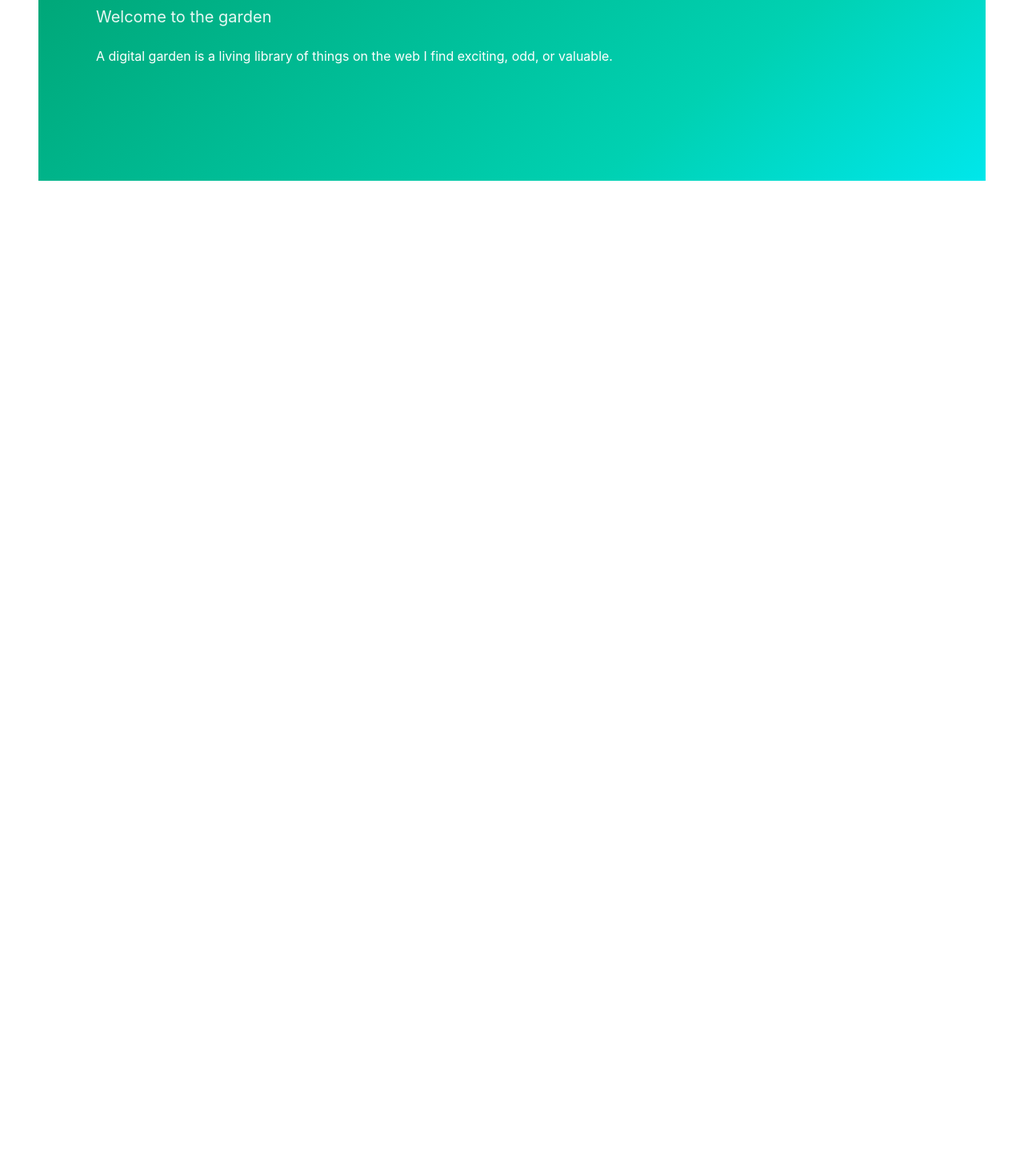
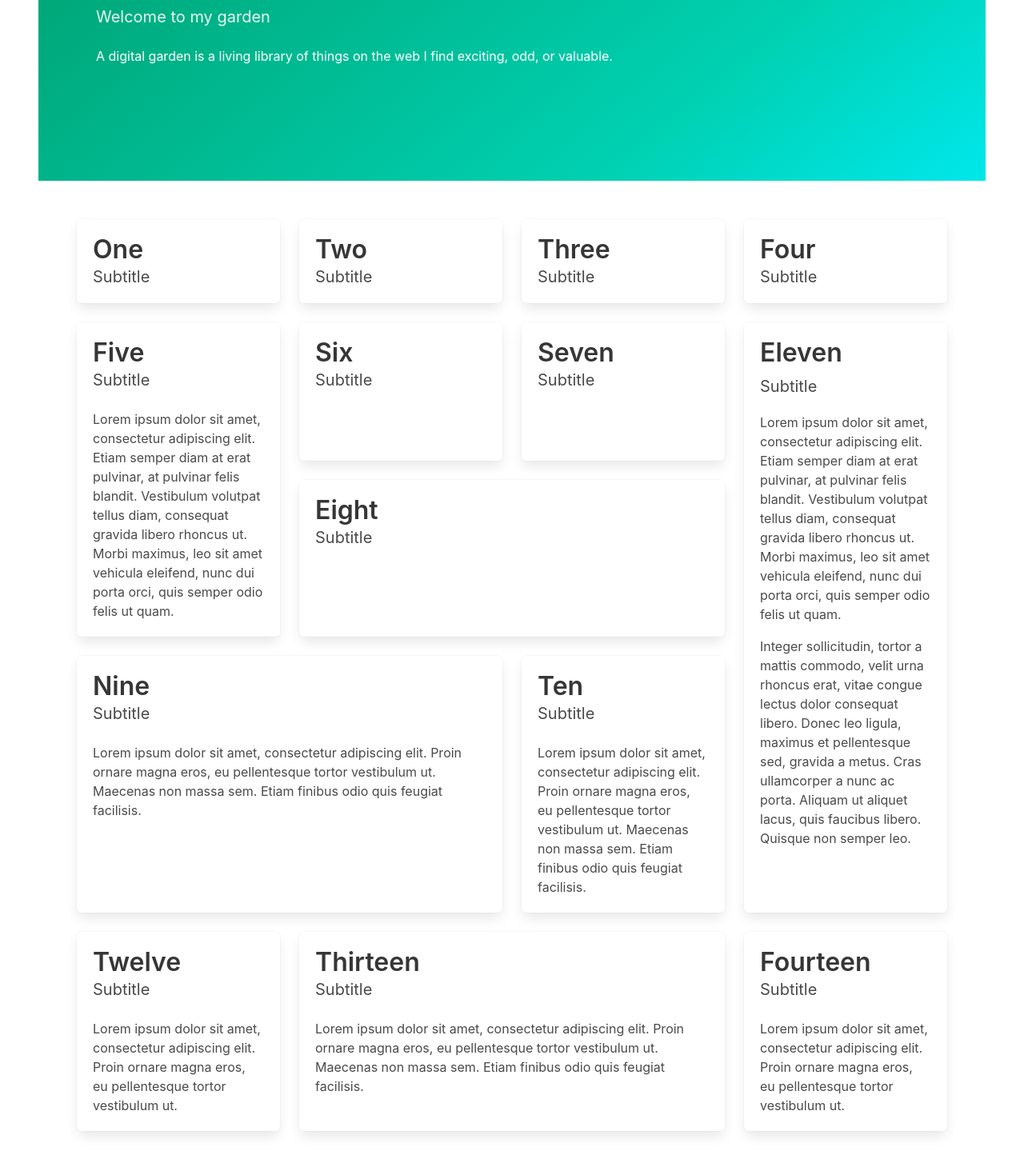
Before and after one commit to eli1797/Learning_Vue, a Vue app in the folder blog/: page /garden in a window 1280 px wide. Shown: the part 271-1730 px from the top of the page at 80% size. Before the commit the page ends 800 px from the top, so only its background shows below. Built offline with nearby package versions, Linux system fonts and the light colour scheme.

Commit message:
tile placeholder
experimenting with content structure for the digital garden

```diff
--- a/blog/src/views/Garden.vue
+++ b/blog/src/views/Garden.vue
@@ -5,7 +5,7 @@
         <div class="container">
           <h1 class="title">Garden</h1>
           <h2 class="subtitle">
-            Welcome to the garden
+            Welcome to my garden
           </h2>
 
           <div class="content">
@@ -16,5 +16,137 @@
         </div>
       </div>
     </section>
+
+    <section class="section">
+      <div class="container">
+        <div class="tile is-ancestor">
+  <div class="tile is-parent">
+    <article class="tile is-child box">
+      <p class="title">One</p>
+      <p class="subtitle">Subtitle</p>
+    </article>
+  </div>
+  <div class="tile is-parent">
+    <article class="tile is-child box">
+      <p class="title">Two</p>
+      <p class="subtitle">Subtitle</p>
+    </article>
+  </div>
+  <div class="tile is-parent">
+    <article class="tile is-child box">
+      <p class="title">Three</p>
+      <p class="subtitle">Subtitle</p>
+    </article>
+  </div>
+  <div class="tile is-parent">
+    <article class="tile is-child box">
+      <p class="title">Four</p>
+      <p class="subtitle">Subtitle</p>
+    </article>
+  </div>
+</div>
+
+<div class="tile is-ancestor">
+  <div class="tile is-vertical is-9">
+    <div class="tile">
+      <div class="tile is-parent">
+        <article class="tile is-child box">
+          <p class="title">Five</p>
+          <p class="subtitle">Subtitle</p>
+          <div class="content">
+            <p>Lorem ipsum dolor sit amet, consectetur adipiscing elit. Etiam semper diam at erat pulvinar, at pulvinar felis blandit. Vestibulum volutpat tellus diam, consequat gravida libero rhoncus ut. Morbi maximus, leo sit amet vehicula eleifend, nunc dui porta orci, quis semper odio felis ut quam.</p>
+          </div>
+        </article>
+      </div>
+      <div class="tile is-8 is-vertical">
+        <div class="tile">
+          <div class="tile is-parent">
+            <article class="tile is-child box">
+              <p class="title">Six</p>
+              <p class="subtitle">Subtitle</p>
+            </article>
+          </div>
+          <div class="tile is-parent">
+            <article class="tile is-child box">
+              <p class="title">Seven</p>
+              <p class="subtitle">Subtitle</p>
+            </article>
+          </div>
+        </div>
+        <div class="tile is-parent">
+          <article class="tile is-child box">
+            <p class="title">Eight</p>
+            <p class="subtitle">Subtitle</p>
+          </article>
+        </div>
+      </div>
+    </div>
+    <div class="tile">
+      <div class="tile is-8 is-parent">
+        <article class="tile is-child box">
+          <p class="title">Nine</p>
+          <p class="subtitle">Subtitle</p>
+          <div class="content">
+            <p>Lorem ipsum dolor sit amet, consectetur adipiscing elit. Proin ornare magna eros, eu pellentesque tortor vestibulum ut. Maecenas non massa sem. Etiam finibus odio quis feugiat facilisis.</p>
+          </div>
+        </article>
+      </div>
+      <div class="tile is-parent">
+        <article class="tile is-child box">
+          <p class="title">Ten</p>
+          <p class="subtitle">Subtitle</p>
+          <div class="content">
+            <p>Lorem ipsum dolor sit amet, consectetur adipiscing elit. Proin ornare magna eros, eu pellentesque tortor vestibulum ut. Maecenas non massa sem. Etiam finibus odio quis feugiat facilisis.</p>
+          </div>
+        </article>
+      </div>
+    </div>
+  </div>
+  <div class="tile is-parent">
+    <article class="tile is-child box">
+      <div class="content">
+        <p class="title">Eleven</p>
+        <p class="subtitle">Subtitle</p>
+        <div class="content">
+          <p>Lorem ipsum dolor sit amet, consectetur adipiscing elit. Etiam semper diam at erat pulvinar, at pulvinar felis blandit. Vestibulum volutpat tellus diam, consequat gravida libero rhoncus ut. Morbi maximus, leo sit amet vehicula eleifend, nunc dui porta orci, quis semper odio felis ut quam.</p>
+          <p>Integer sollicitudin, tortor a mattis commodo, velit urna rhoncus erat, vitae congue lectus dolor consequat libero. Donec leo ligula, maximus et pellentesque sed, gravida a metus. Cras ullamcorper a nunc ac porta. Aliquam ut aliquet lacus, quis faucibus libero. Quisque non semper leo.</p>
+        </div>
+      </div>
+    </article>
+  </div>
+</div>
+
+<div class="tile is-ancestor">
+  <div class="tile is-parent">
+    <article class="tile is-child box">
+      <p class="title">Twelve</p>
+      <p class="subtitle">Subtitle</p>
+      <div class="content">
+        <p>Lorem ipsum dolor sit amet, consectetur adipiscing elit. Proin ornare magna eros, eu pellentesque tortor vestibulum ut.</p>
+      </div>
+    </article>
+  </div>
+  <div class="tile is-parent is-6">
+    <article class="tile is-child box">
+      <p class="title">Thirteen</p>
+      <p class="subtitle">Subtitle</p>
+      <div class="content">
+        <p>Lorem ipsum dolor sit amet, consectetur adipiscing elit. Proin ornare magna eros, eu pellentesque tortor vestibulum ut. Maecenas non massa sem. Etiam finibus odio quis feugiat facilisis.</p>
+      </div>
+    </article>
+  </div>
+  <div class="tile is-parent">
+    <article class="tile is-child box">
+      <p class="title">Fourteen</p>
+      <p class="subtitle">Subtitle</p>
+      <div class="content">
+        <p>Lorem ipsum dolor sit amet, consectetur adipiscing elit. Proin ornare magna eros, eu pellentesque tortor vestibulum ut.</p>
+      </div>
+    </article>
+  </div>
+</div>
+      </div>
+    </section>
+
   </div>
 </template>
```
